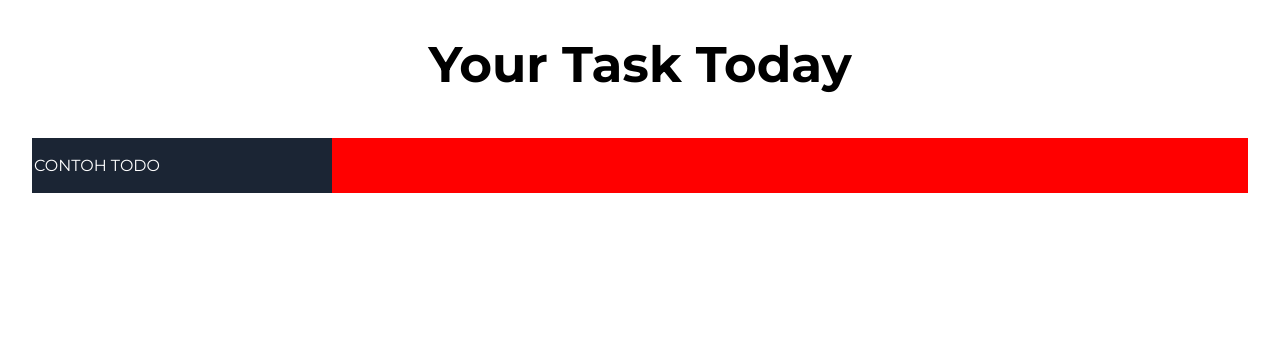
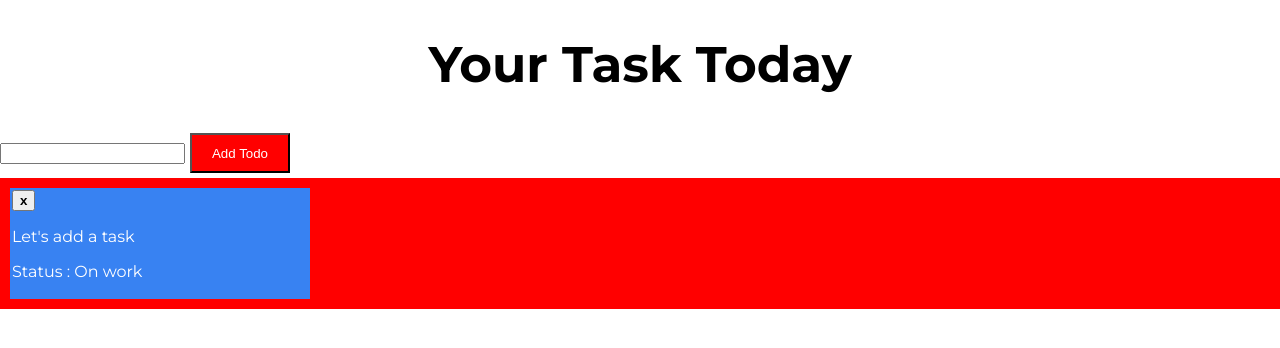
Before and after one commit to moriishika/Bicarakan.id-Front-End-Test, a Next.js app: page / in a window 1280 px wide. Shown: the top 348 px of the page. Built offline with nearby package versions, Linux system fonts and the light colour scheme.

Commit message:
added submit handler, change handler and able to add todo

```diff
--- a/components/Todo/Component.tsx
+++ b/components/Todo/Component.tsx
@@ -1,9 +1,11 @@
 import * as Styled from "./style";
-import { ITodo } from "../../interfaces/itodo";
+import { ITodo } from "../../interfaces/itodos";
 const Component = ({ description, isDone }: ITodo) => {
   return (
     <Styled.TodoCard>
-      <p>CONTOH TODO</p>
+      <Styled.DeleteButton>x</Styled.DeleteButton>
+      <p>{description}</p>
+      <p>Status : {isDone ? "Done" : "On work"}</p>
     </Styled.TodoCard>
   );
 };
--- a/components/Todo/style.ts
+++ b/components/Todo/style.ts
@@ -1,13 +1,18 @@
 import styled from "styled-components";
-import { ITodo } from "../../interfaces/itodo";
+import { ITodo } from "../../interfaces/itodos";
 
 export const TodoCard = styled.div<ITodo>`
-  background-color: ${({ isDone }) => (isDone ? "#3882F2" : "#1B2534")};
+  background-color: ${({ isDone }) => (isDone ? "#1B2534" : "#3882F2")};
   color: ${({ isDone }) => (isDone ? "#706969" : "white")};
   flex-basis: 300px;
   padding : 2px;
   transition: 0.8s;
+  margin : 5px;
   &.hover {
     background-color: #166df1;
   }
 `;
+
+export const DeleteButton = styled.button`
+    font-weight: 600;
+`
--- a/containers/TodoPage/Component.tsx
+++ b/containers/TodoPage/Component.tsx
@@ -1,14 +1,67 @@
 import * as Styled from "./style";
+import { ChangeEvent, FormEvent, useEffect, useState } from "react";
+import Head from "next/head";
 import Todo from "../../components/Todo";
+import { ITodo } from "../../interfaces/itodos";
 
 const Component = () => {
+  const [todos, setTodos] = useState<ITodo[]>([
+    { description: "Let's add a task", isDone: false },
+  ]);
+
+  const [newTodo, setNewTodo] = useState<string>("");
+
+  const handleChange = (e: ChangeEvent<HTMLInputElement>) => {
+    setNewTodo(e.target.value);
+  };
+
+  const handleSubmit = (e: FormEvent<HTMLFormElement>) => {
+    e.preventDefault();
+
+    // Unable to add task if newTodo is an empty string
+    if(!newTodo){
+        return;
+    }
+
+    addTodo();
+    setNewTodo('');
+  };
+
+  const addTodo = () => {
+    setTodos([...todos, { description: newTodo, isDone: false }]);
+  };
+
+  const removeTodo = (id : number) => {
+    // Filtering todo that has different id with the index
+    const filteredTodos = todos.filter((element, index) => index != id);
+    setTodos([...filteredTodos])
+  }
+
   return (
-    <Styled.Container>
-      <Styled.Title>Your Task Today</Styled.Title>
-      <Styled.Todos>
-        <Todo></Todo>
-      </Styled.Todos>
-    </Styled.Container>
+    <>
+      <Head>
+        <title>Todo App Test</title>
+      </Head>
+      <Styled.Container>
+        <Styled.Title>Your Task Today</Styled.Title>
+        <form onSubmit={handleSubmit}>
+          <input type="text" value={newTodo} onChange={handleChange} />
+          <Styled.AddTodoButton> Add Todo </Styled.AddTodoButton>
+        </form>
+        <Styled.Todos>
+          {todos.map((todo, index) => {
+            return (
+              <Todo
+                key={index}
+                description={todo.description}
+                isDone={todo.isDone}
+                removeTodo={removeTodo}
+              />
+            );
+          })}
+        </Styled.Todos>
+      </Styled.Container>
+    </>
   );
 };
 
--- a/containers/TodoPage/style.ts
+++ b/containers/TodoPage/style.ts
@@ -5,7 +5,6 @@ export const Container = styled.div`
     height : 100%;
     display : flex;
     justify-content : center;
-    align-items : center;
     flex-direction: column;
 `
 
@@ -17,7 +16,15 @@ export const Title = styled.h1`
 export const Todos = styled.div`
     display: flex;
     flex-wrap: wrap;
-    margin: 10px;
-    width: 95%;
+    width: 100%;
+    padding: 5px;
     background-color: red;
 `
+
+export const AddTodoButton  = styled.button`
+    width: 100px;
+    height: 40px;
+    background-color: red;
+    color: white;
+    margin: 5px;
+`
--- a/interfaces/itodo.ts
+++ /dev/null
@@ -1,4 +0,0 @@
-export interface ITodo {
-    description? : string,
-    isDone? : boolean
-}
--- /dev/null
+++ b/interfaces/itodos.ts
@@ -0,0 +1,5 @@
+export interface ITodo {
+    description? : string,
+    isDone? : boolean,
+    removeTodo? : (id : number) => void
+}
--- a/package.json
+++ b/package.json
@@ -17,6 +17,7 @@
   "devDependencies": {
     "@types/node": "16.11.12",
     "@types/react": "17.0.37",
+    "babel-plugin-styled-components": "^2.0.2",
     "eslint": "8.4.1",
     "eslint-config-next": "12.0.7",
     "typescript": "4.5.2"
--- a/pages/_document.tsx
+++ b/pages/_document.tsx
@@ -15,7 +15,6 @@ class MyDocument extends Document {
             href="https://fonts.googleapis.com/css2?family=Montserrat:wght@400;500;600;700;800&display=swap"
             rel="stylesheet"
           />
-          <title>Todo App Test</title>
         </Head>
         <body>
           <Main />
```
Also changed, not shown: .babelrc (added), 1 other file (tests, documents, lock files or other folders).
